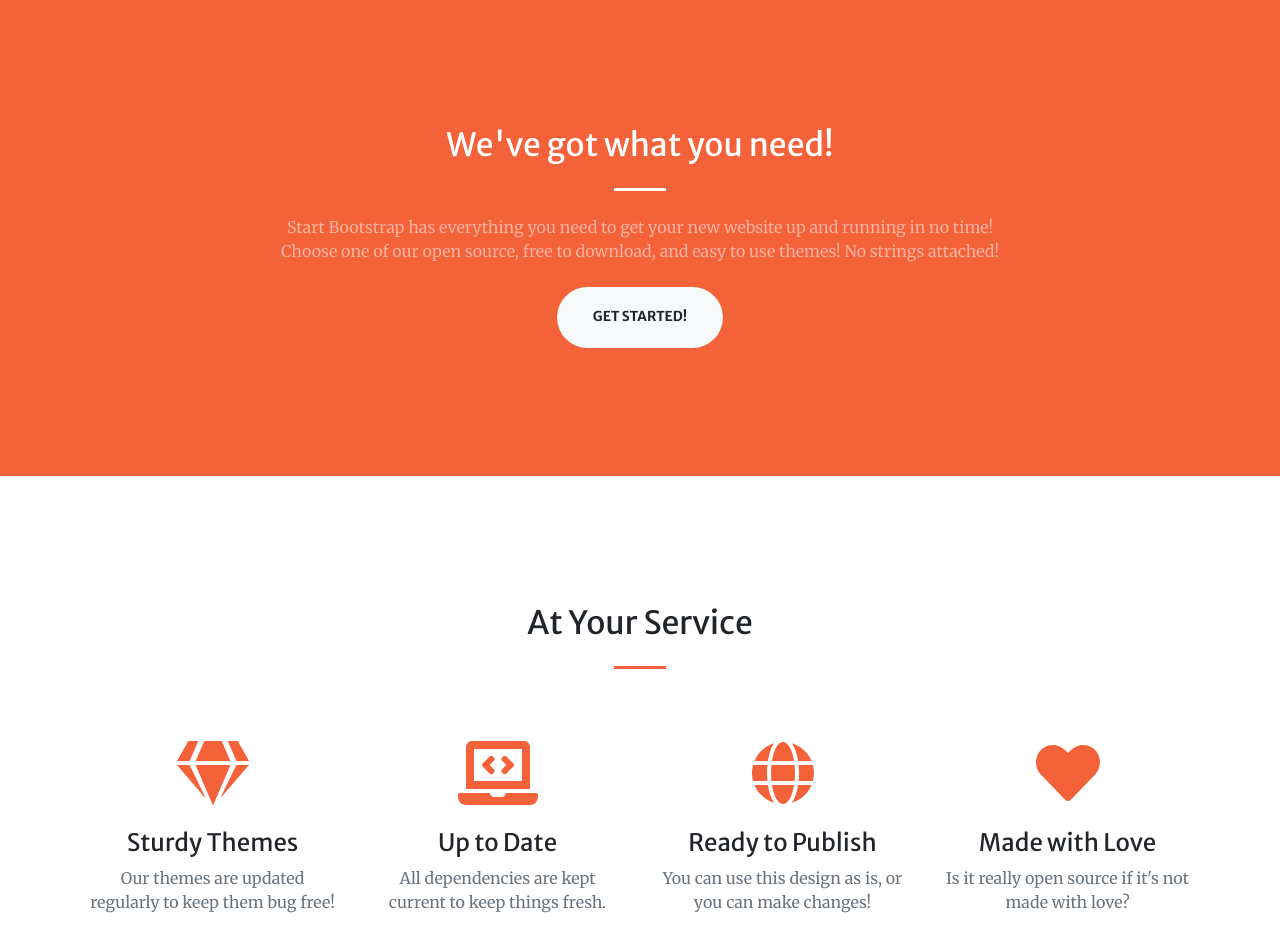
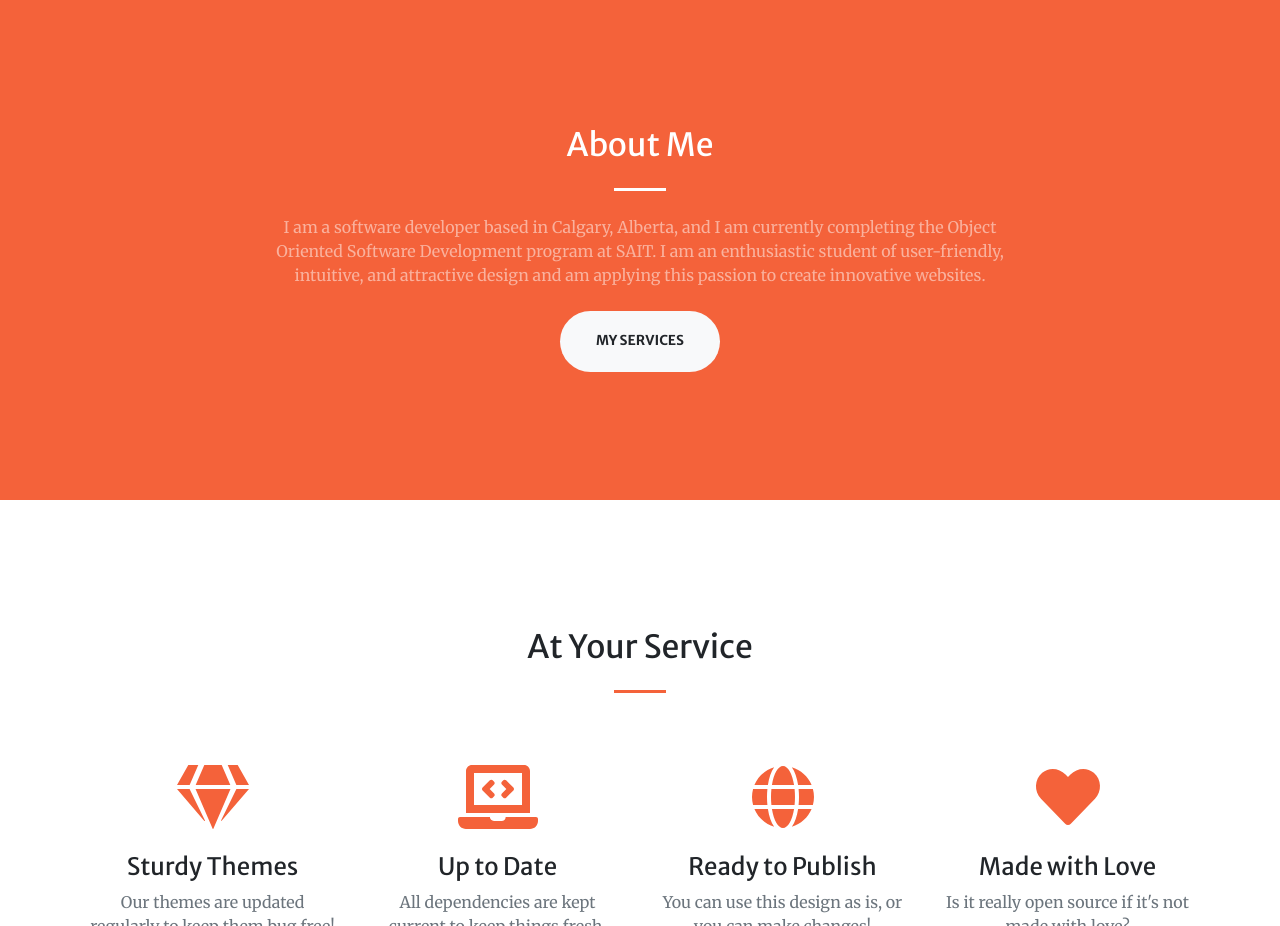
Before and after one commit to DexterHarvey/DexterHarvey.github.io, a plain HTML site: page index.html in a window 1280 px wide. Shown: the part 802-1728 px from the top of the page. Drawn offline with nearby package versions, Linux system fonts and the light colour scheme.

Commit message:
testing adding images

```diff
--- a/index.html
+++ b/index.html
@@ -54,10 +54,10 @@
             <div class="container">
                 <div class="row justify-content-center">
                     <div class="col-lg-8 text-center">
-                        <h2 class="text-white mt-0">We've got what you need!</h2>
+                        <h2 class="text-white mt-0">About Me</h2>
                         <hr class="divider light my-4" />
-                        <p class="text-white-50 mb-4">Start Bootstrap has everything you need to get your new website up and running in no time! Choose one of our open source, free to download, and easy to use themes! No strings attached!</p>
-                        <a class="btn btn-light btn-xl js-scroll-trigger" href="#services">Get Started!</a>
+                        <p class="text-white-50 mb-4">I am a software developer based in Calgary, Alberta, and I am currently completing the Object Oriented Software Development program at SAIT. I am an enthusiastic student of user-friendly, intuitive, and attractive design and am applying this passion to create innovative websites.</p>
+                        <a class="btn btn-light btn-xl js-scroll-trigger" href="#services">My Services</a>
                     </div>
                 </div>
             </div>
@@ -104,7 +104,7 @@
             <div class="container-fluid p-0">
                 <div class="row no-gutters">
                     <div class="col-lg-4 col-sm-6">
-                        <a class="portfolio-box" href="assets/img/portfolio/fullsize/1.jpg">
+                        <a class="portfolio-box" href="assets/img/portfolio/fullsize/nodeJS.png">
                             <img class="img-fluid" src="assets/img/portfolio/thumbnails/1.jpg" alt="" />
                             <div class="portfolio-box-caption">
                                 <div class="project-category text-white-50">Category</div>
```
Also changed, not shown: assets/img/portfolio/fullsize/C-Sharp.png (added), assets/img/portfolio/fullsize/github.png (added), assets/img/portfolio/fullsize/htmlcssjs.jpeg (added), assets/img/portfolio/fullsize/java_logo_640.jpg (added), assets/img/portfolio/fullsize/nodeJS.png (added), assets/img/portfolio/fullsize/sql.png (added).
